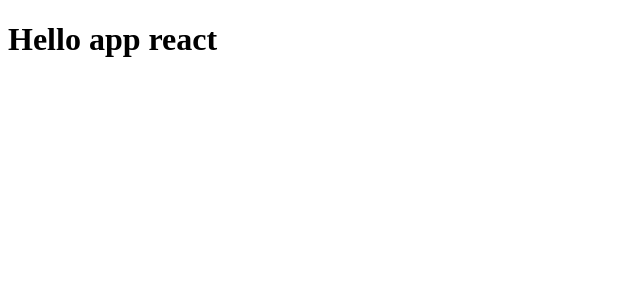
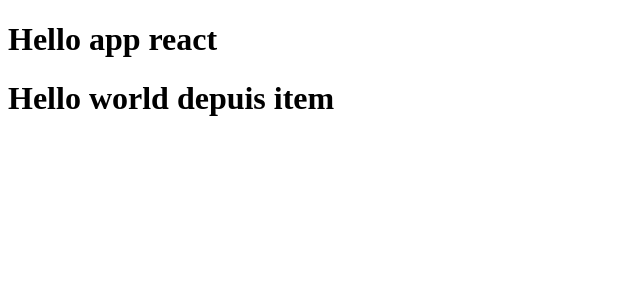
Before and after one commit to wpelliss/TutoReact, a JavaScript app in the folder section3/: page / in a window 1280 px wide. Shown: the top 300 px of the page, without its empty margins (0-640 px from the left). Built offline with nearby package versions, Linux system fonts and the light colour scheme; the HTML template or start-up script is replaced by a standard one.

Commit message:
3.14 - Notre premier composant

```diff
--- a/section3/src/App.js
+++ b/section3/src/App.js
@@ -1,8 +1,10 @@
+import Item from './Item'
 
 function App() {
   return (
     <div className="App">
       <h1>Hello app react</h1>
+      <Item />
     </div>
   );
 }
--- /dev/null
+++ b/section3/src/Item.js
@@ -0,0 +1,6 @@
+function Item()
+{
+    return <h1>Hello world depuis item</h1>
+}
+
+export default Item;
```
